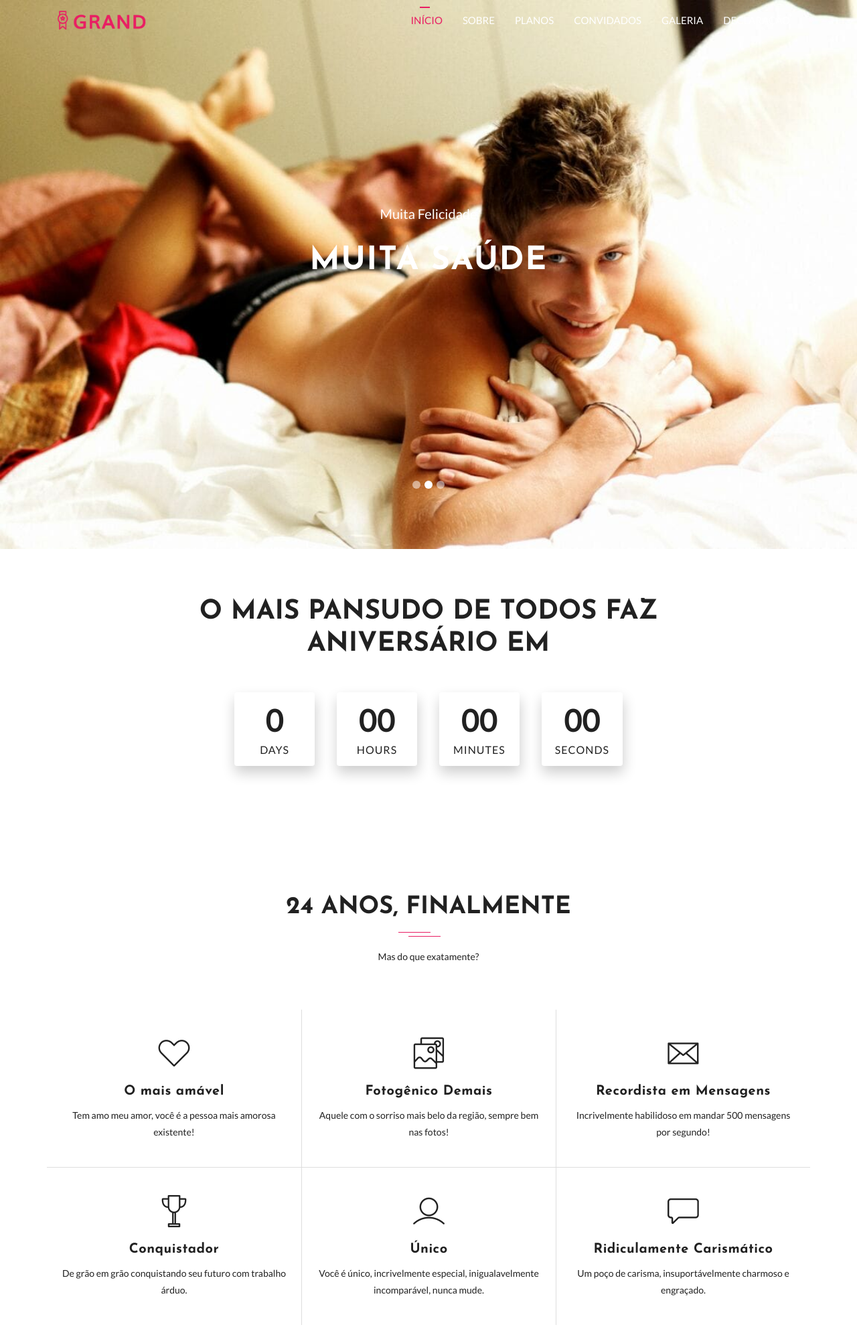
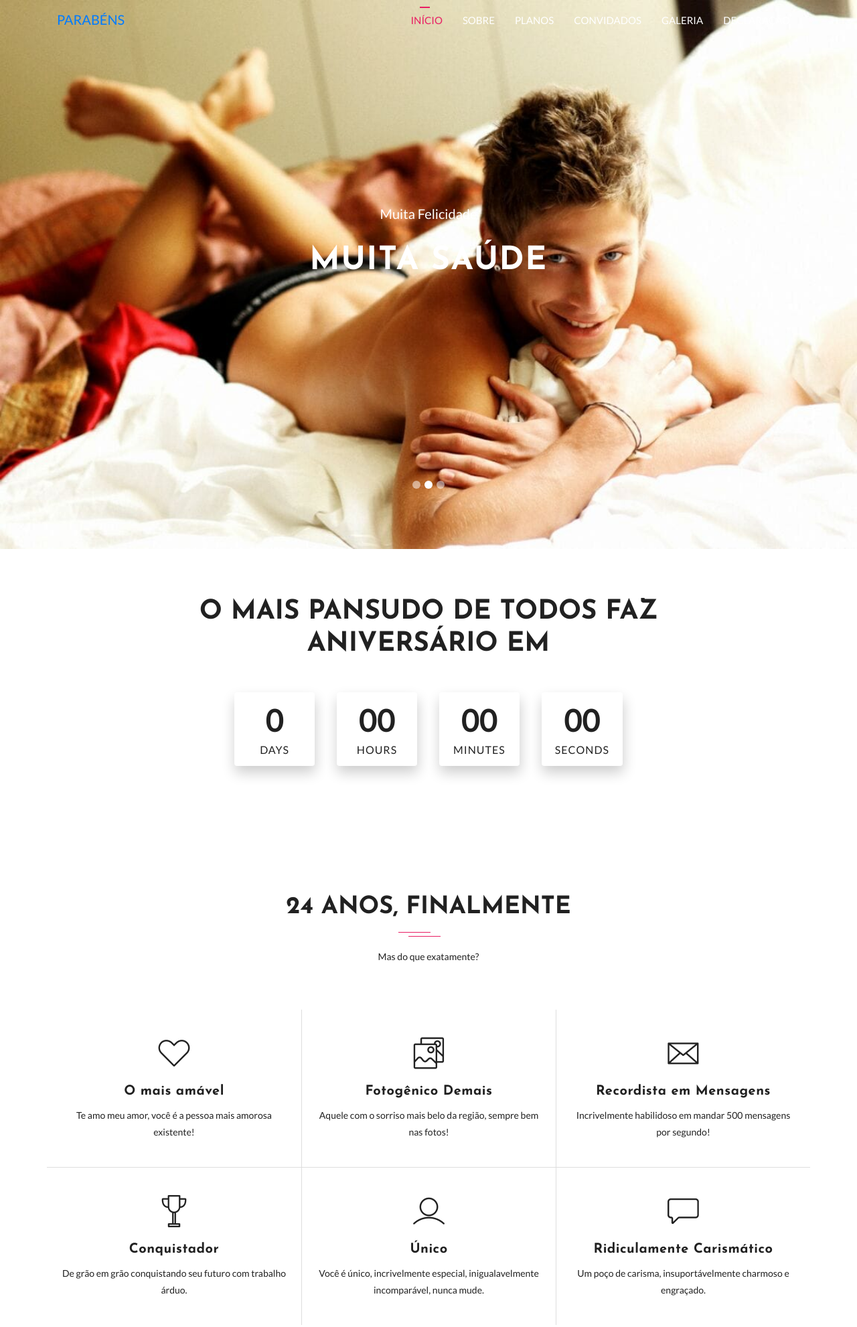
Before and after one commit to ElkiTerres/elkiterres.github.io, a plain HTML site: page index.html in a window 1280 px wide. Shown: the top 1982 px of the page at 67% size. Drawn offline with Linux system fonts and the light colour scheme; files whose address does not match are found by name.

Commit message:
pEQUENO uPDATE

```diff
--- a/index.html
+++ b/index.html
@@ -38,7 +38,7 @@
               <span class="icon-menu"></span>
               <span class="icon-menu"></span>
             </button>
-            <a href="index.html" class="navbar-brand"><img src="assets/img/logo.png" alt=""></a>
+            <a href="index.html" class="navbar-brand">PARABÉNS</a>
           </div>
           <div class="collapse navbar-collapse" id="main-navbar">
             <ul class="navbar-nav mr-auto w-100 justify-content-end">
@@ -186,7 +186,7 @@
               </div>
               <div class="services-content">
                 <h3><a href="#">O mais amável</a></h3>
-                <p>Tem amo meu amor, você é a pessoa mais amorosa existente!</p>
+                <p>Te amo meu amor, você é a pessoa mais amorosa existente!</p>
               </div>
             </div>
           </div>
```
